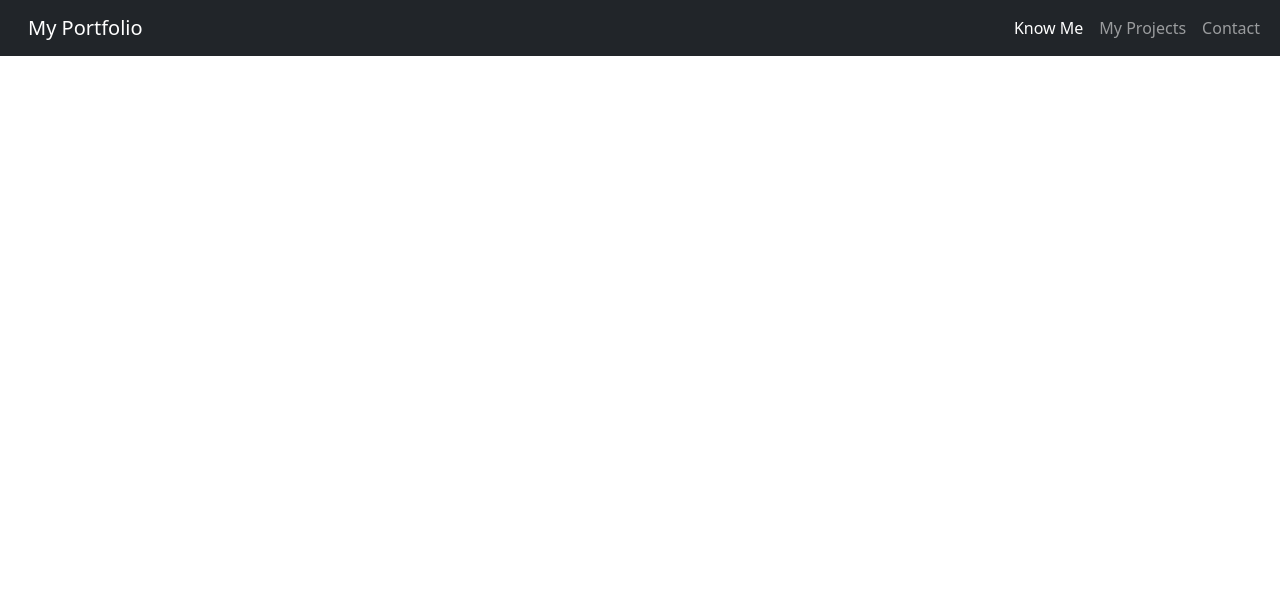
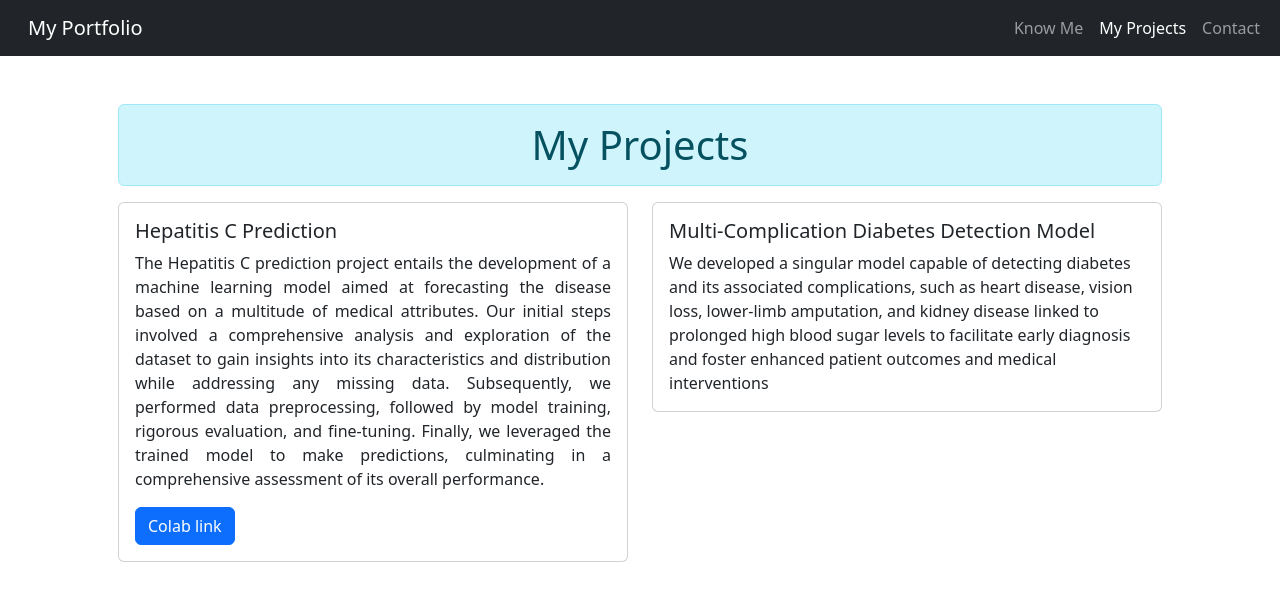
Before and after one commit to navyasaini/My-portfolio, a plain HTML site: page projects.html in a window 1280 px wide. Drawn offline with nearby package versions, Linux system fonts and the light colour scheme.

Commit message:
added projects

```diff
--- a/projects.html
+++ b/projects.html
@@ -21,10 +21,10 @@
               <div class="collapse navbar-collapse" id="navbarSupportedContent">
                 <ul class="navbar-nav me-auto mb-2 mb-lg-0">
                   <li class="nav-item">
-                    <a class="nav-link active" aria-current="page" href="about.html">Know Me</a>
+                    <a class="nav-link " aria-current="page" href="about.html">Know Me</a>
                   </li>
                   <li class="nav-item">
-                    <a class="nav-link" href="projects.html">My Projects</a>
+                    <a class="nav-link active" href="projects.html">My Projects</a>
                   </li>
                   <li class="nav-item">
                     <a class="nav-link" href="contact.html">Contact</a>
@@ -37,6 +37,35 @@
               </div>
             </div>
           </nav>
+          <div class="container p-5">
+          <h1 class="alert alert-info text-center"> My Projects
+
+          </h1>
+
+
+
+          <div class="row">
+            <div class="col-sm-6 mb-3 mb-sm-0">
+              <div class="card">
+                <div class="card-body">
+                  <h5 class="card-title">Hepatitis C Prediction</h5>
+                  <p class="card-text" style="text-align: justify;">The Hepatitis C prediction project entails the development of a machine learning model aimed at forecasting the disease based on a multitude of medical attributes. Our initial steps involved a comprehensive analysis and exploration of the dataset to gain insights into its characteristics and distribution while addressing any missing data. Subsequently, we performed data preprocessing, followed by model training, rigorous evaluation, and fine-tuning. Finally, we leveraged the trained model to make predictions, culminating in a comprehensive assessment of its overall performance.</p>
+                  <a href="https://colab.research.google.com/drive/1q7yrE5JVbYYu2TQIlJ06wcXoQ7NJXsHM#scrollTo=lGjozD97FW8Q" class="btn btn-primary">Colab link</a>
+                </div>
+              </div>
+            </div>
+            <div class="col-sm-6">
+              <div class="card">
+                <div class="card-body">
+                  <h5 class="card-title">Multi-Complication Diabetes Detection Model</h5>
+                  <p class="card-text">We developed a singular model capable of detecting diabetes and its associated complications, such as heart disease, vision loss, lower-limb amputation, and kidney disease linked to prolonged high blood sugar levels to facilitate early diagnosis and foster enhanced patient outcomes and medical interventions</p>
+
+                </div>
+              </div>
+            </div>
+          </div>
+        </div>
+
 
 
 
```
